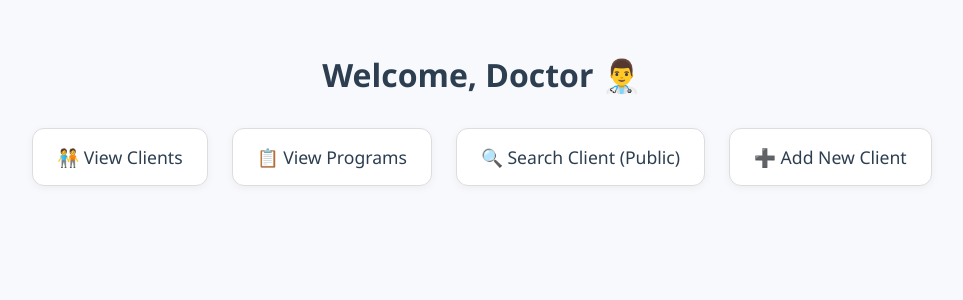
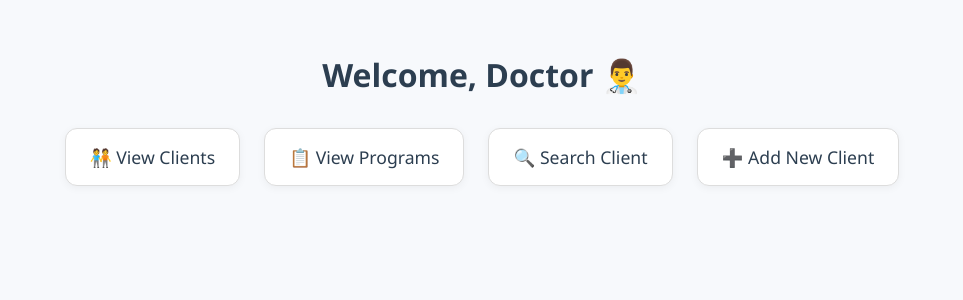
Before and after one commit to Mugeha/health_info_sys, a React (Create React App) app in the folder health-info-frontend/: page /dashboard in a window 1280 px wide. Shown: the top 300 px of the page, without its empty margins (158-1121 px from the left). Built offline with nearby package versions, Linux system fonts and the light colour scheme; sample sign-in values are in the browser's storage.

Commit message:
Updated client route to match route in the backend logic

```diff
--- a/health-info-frontend/src/pages/Dashboard.jsx
+++ b/health-info-frontend/src/pages/Dashboard.jsx
@@ -14,11 +14,12 @@ const Dashboard = () => {
           📋 View Programs
         </Link>
         <Link to="/client-search" className="dashboard-card">
-          🔍 Search Client (Public)
+          🔍 Search Client
         </Link>
-        <Link to="/clients/add" className="dashboard-card">
-          ➕ Add New Client
-        </Link>
+        <Link to="/add-client" className="dashboard-card">
+  ➕ Add New Client
+</Link>
+
       </div>
     </div>
   );
```
